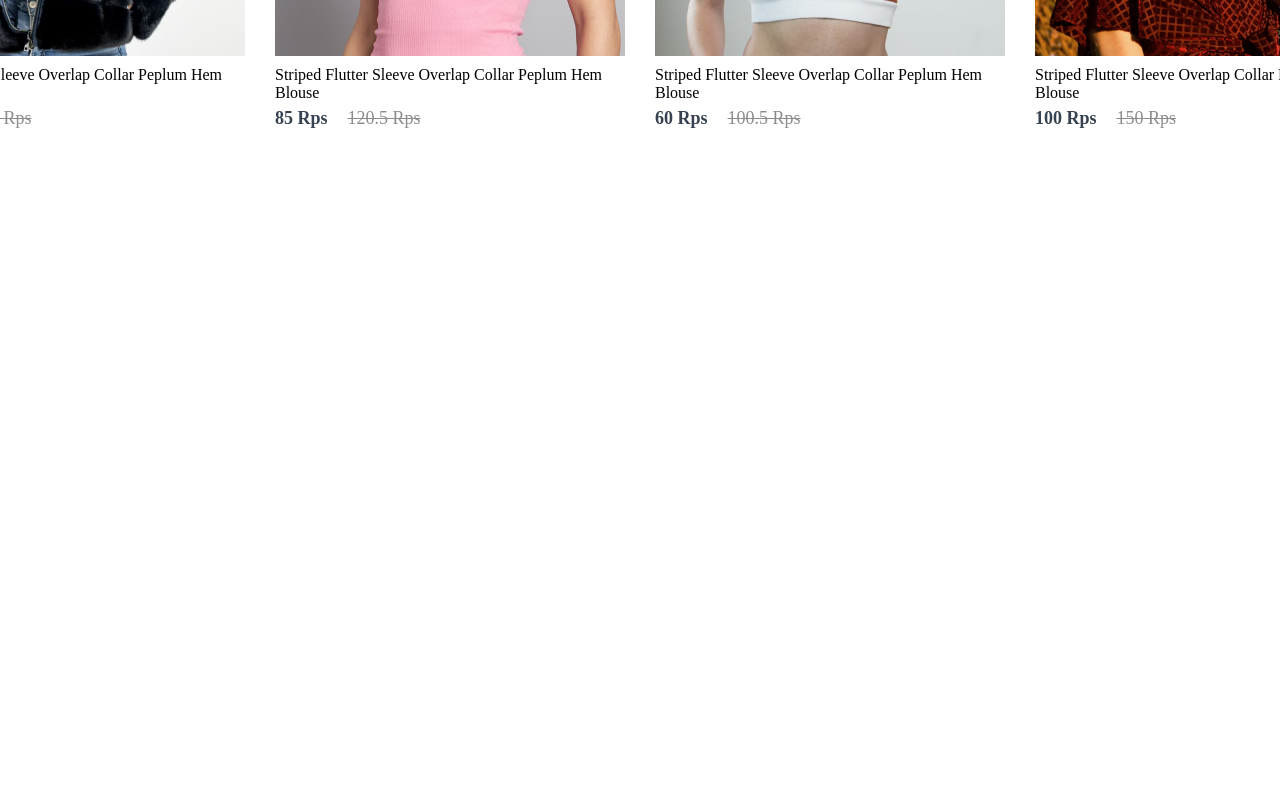
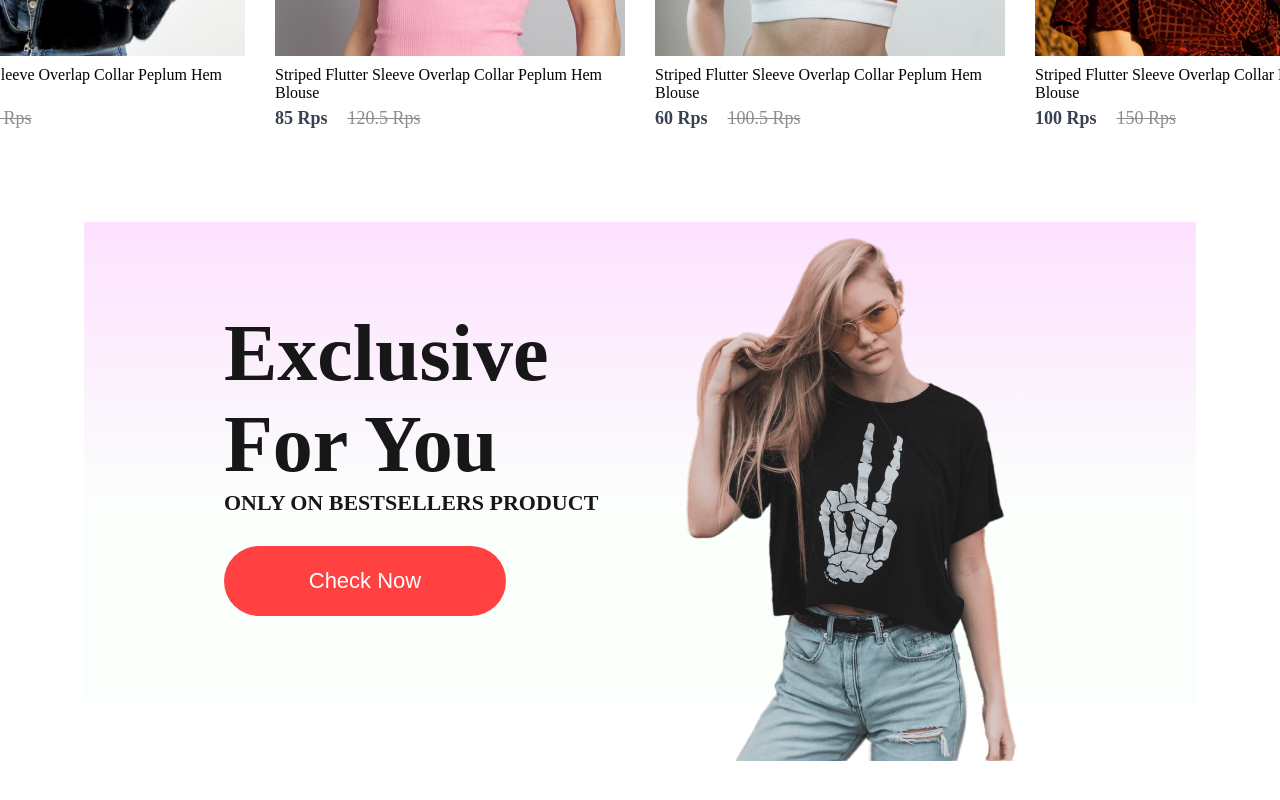
Before and after one commit to Harikrishnan-Ashok/react-go, a React (Vite) app in the folder frontEnd/: page / in a window 1280 px wide. Shown: the part 1388-2188 px from the top of the page. Before the commit the page ends 1610 px from the top, so only its background shows below. Built offline with nearby package versions, Linux system fonts and the light colour scheme.

Commit message:
offer banner complete
./

```diff
--- /dev/null
+++ b/frontEnd/src/components/Offers.jsx
@@ -0,0 +1,64 @@
+import styled from "styled-components";
+import exclusive_image from "./assets/exclusive_image.png"
+
+const OffersContainer=styled.div`
+	width:65%;
+	height:60vh;
+	display:flex;
+	margin:auto;
+	padding:0px 140px;
+	margin-bottom:150px;
+	background:linear-gradient(180deg,#fde1ff 0%, #e1ffea22 60%);
+`;
+const OfferLeft=styled.div`
+	flex:1;
+	display:flex;
+	flex-direction:column;
+	justify-content:center;
+`;
+const H=styled.h1`
+	color:#171717;
+	font-size:80px;
+	font-weight:600;
+`;
+const P=styled.p`
+	color:#171717;
+	font-size:22px;
+	font-weight:600;
+`;
+const Button=styled.button`
+	width:282px;
+	height:70px;
+	border-radius:35px;
+	background-color:#ff4141;
+	border:none;
+	color:white;
+	font-size:22px;
+	font-weight:500;
+	margin-top:30px;
+	cursor: pointer;
+`;
+const OfferRight=styled.div`
+	flex:1;
+	display:flex;
+	align-items:center;
+	justify-content:flex-end;
+	padding-top:50px;
+`;
+
+export default function Offers()
+{
+	return(<>
+		<OffersContainer>
+			<OfferLeft>
+				<H>Exclusive</H>
+				<H>For You</H>
+				<P>ONLY ON BESTSELLERS PRODUCT</P>
+				<Button>Check Now</Button>
+			</OfferLeft>
+			<OfferRight>
+				<img src={exclusive_image} alt=""></img>
+			</OfferRight>
+		</OffersContainer>
+	</>);
+}
--- a/frontEnd/src/pages/Shop.jsx
+++ b/frontEnd/src/pages/Shop.jsx
@@ -1,4 +1,5 @@
 import Hero from "../components/Hero";
+import Offers from "../components/Offers";
 import Popular from "../components/Popular";
 
 export default function Shop()
@@ -6,5 +7,6 @@ export default function Shop()
 	return(<>
 		<Hero></Hero>
 		<Popular></Popular>
+		<Offers></Offers>
 	</>);
 }
```
